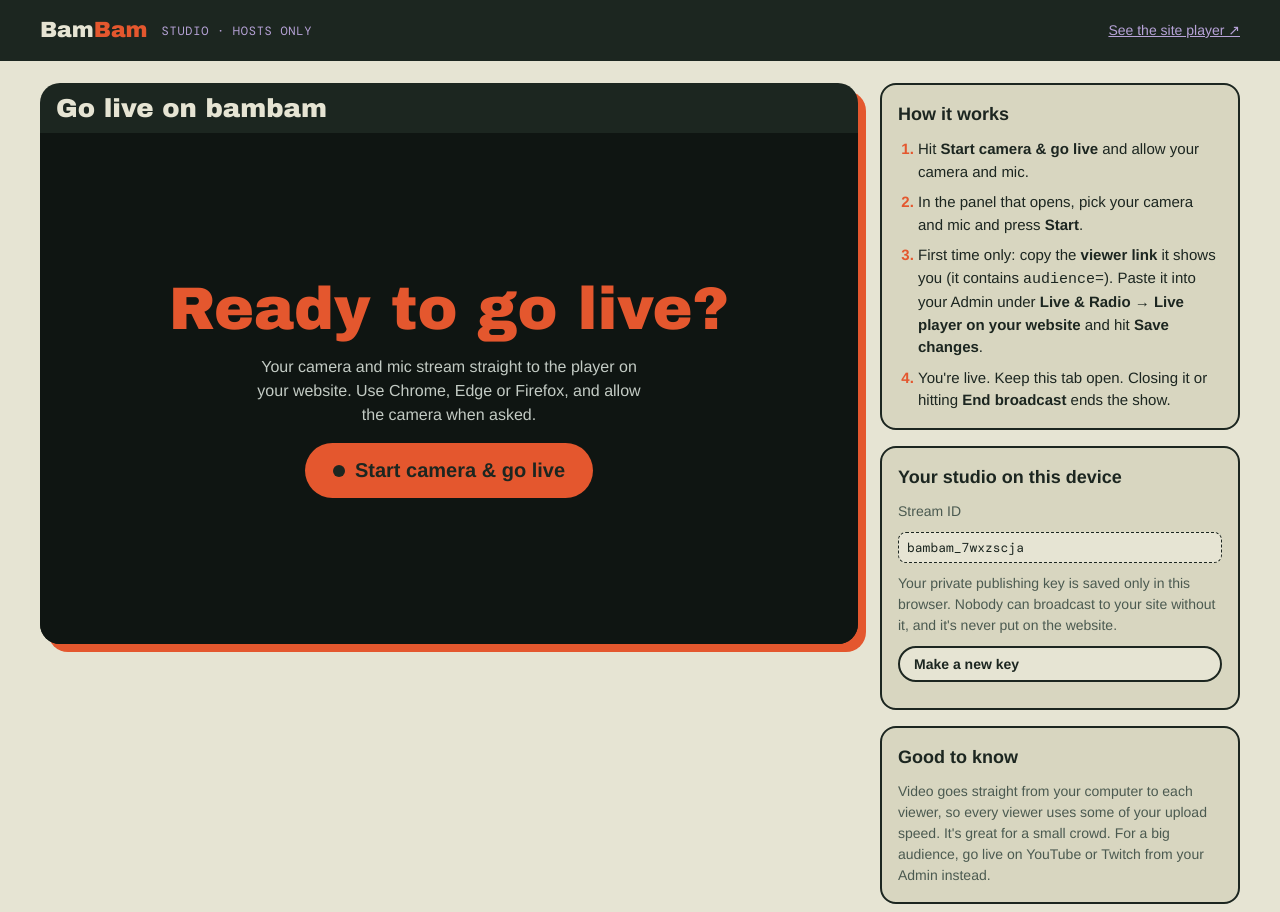
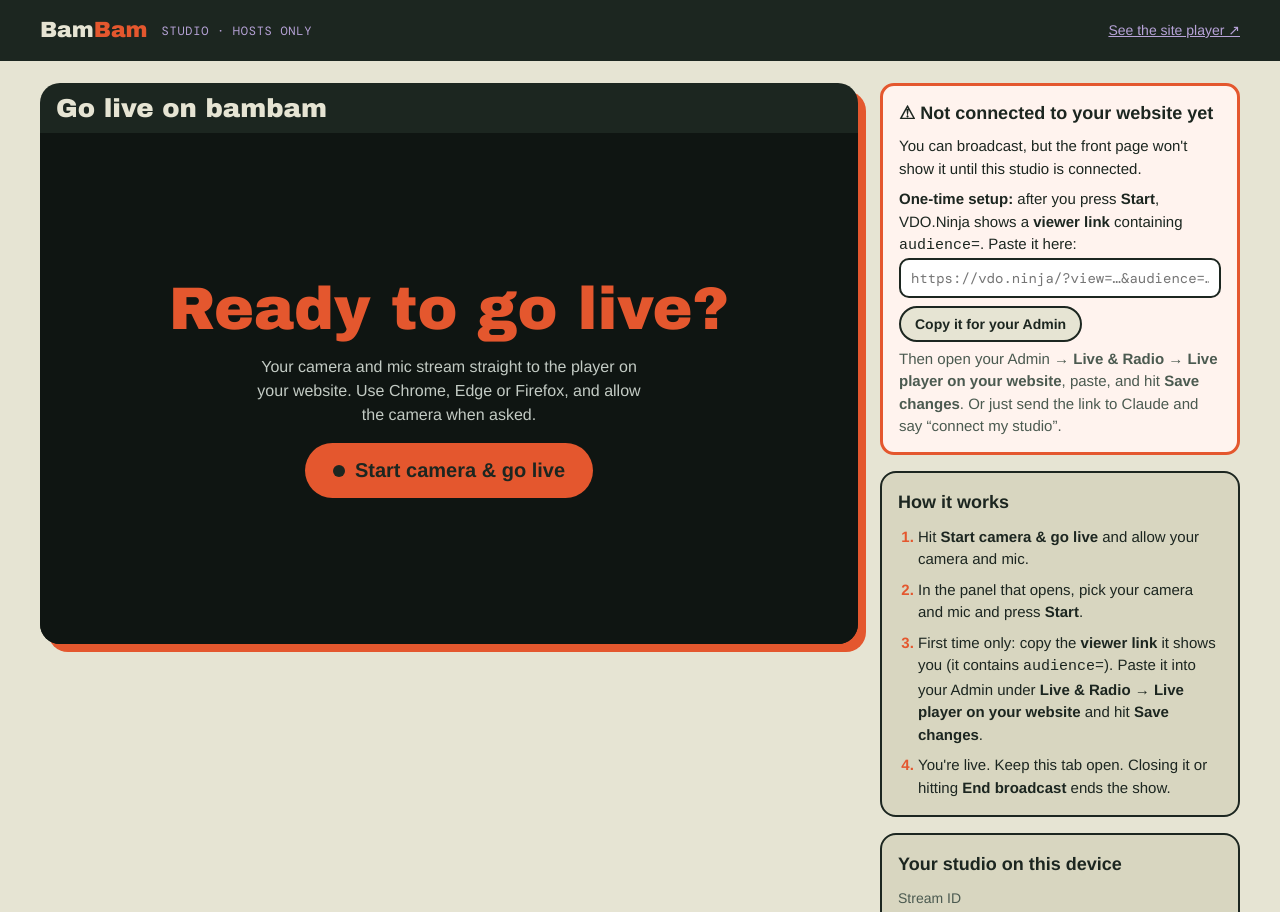
Before and after one commit to harleyloft47-king/bam-bam-reviews-play, a plain HTML site: page studio.html in a window 1280 px wide. Shown: the top 912 px of the page. Drawn offline with nearby package versions, Linux system fonts and the light colour scheme; a web font is replaced by a local one.

Commit message:
Studio: show whether the site player is connected to this studio
Co-Authored-By: Claude Opus 5.5 <noreply@anthropic.com>
Claude-Session: https://claude.ai/code/session_018fGmUYbvbRjskUPQLP2zgF

```diff
--- a/studio.html
+++ b/studio.html
@@ -59,6 +59,12 @@ ol li::marker { font-weight: 700; color: var(--ember); }
 .hint { margin: 0; color: var(--ink-soft); font-size: 14px; }
 .mono { font: 13px var(--font-mono); background: var(--paper); border: 1.5px dashed var(--ink); border-radius: 8px; padding: 6px 8px; word-break: break-all; }
 .warn { border-color: var(--ember); }
+.link-state { border-radius: 14px; padding: 14px 16px; display: grid; gap: 8px; border: 3px solid var(--ember); background: #fff3ee; }
+.link-state.ok { border-color: #2f7d4f; background: #eef7f0; }
+.link-state h2 { font-size: 18px; margin: 0; }
+.link-state p { margin: 0; font-size: 15px; }
+.link-state input { width: 100%; padding: 9px 10px; border: 2px solid var(--ink); border-radius: 10px; font: 14px var(--font-mono); background: #fff; }
+.link-state .row { display: flex; gap: 8px; flex-wrap: wrap; align-items: center; }
 @media (max-width: 900px) { main { grid-template-columns: 1fr; } }
 </style>
 </head>
@@ -86,6 +92,19 @@ ol li::marker { font-weight: 700; color: var(--ember); }
   </section>
 
   <aside>
+    <div class="link-state" id="linkState" aria-live="polite">
+      <h2 id="lsTitle">Checking your website…</h2>
+      <p id="lsText"></p>
+      <div id="lsFix" hidden>
+        <p><b>One-time setup:</b> after you press <b>Start</b>, VDO.Ninja shows a <b>viewer link</b> containing <code>audience=</code>. Paste it here:</p>
+        <input id="viewerLink" type="text" spellcheck="false" placeholder="https://vdo.ninja/?view=…&audience=…">
+        <div class="row" style="margin-top:8px">
+          <button class="btn" id="copyFix" type="button">Copy it for your Admin</button>
+          <span class="hint" id="fixMsg"></span>
+        </div>
+        <p class="hint" style="margin-top:6px">Then open your Admin → <b>Live &amp; Radio</b> → <b>Live player on your website</b>, paste, and hit <b>Save changes</b>. Or just send the link to Claude and say “connect my studio”.</p>
+      </div>
+    </div>
     <div class="card">
       <h2>How it works</h2>
       <ol>
@@ -141,6 +160,36 @@ $("resetBtn").addEventListener("click", () => {
   studio = { id: "bambam_" + randomId(8), key: randomId(28) }; save(studio); $("sid").textContent = studio.id;
   armed = false; $("resetBtn").textContent = "Make a new key"; $("resetMsg").textContent = "New key made. Go live once and paste the new viewer link into your Admin.";
 });
+// Is the website's player pointed at THIS studio?
+async function checkLink() {
+  const box = $("linkState");
+  try {
+    const r = await fetch("content.json?v=" + Date.now(), { cache: "no-store" });
+    const c = await r.json();
+    const e = c && c.schedule && c.schedule.live && c.schedule.live.embed;
+    if (e && e.platform === "vdo" && e.id === studio.id) {
+      box.classList.add("ok"); $("lsTitle").textContent = "✓ Connected to your website";
+      $("lsText").textContent = "When you go live here, your stream plays in the Watch Bam Bam Live player on the front page."; $("lsFix").hidden = true;
+    } else {
+      box.classList.remove("ok"); $("lsTitle").textContent = "⚠ Not connected to your website yet";
+      $("lsText").textContent = e && e.platform === "vdo"
+        ? "Your website's player is set to a different studio (another browser or an old key). Connect this one so viewers see you."
+        : "You can broadcast, but the front page won't show it until this studio is connected.";
+      $("lsFix").hidden = false;
+    }
+  } catch (_) { $("lsTitle").textContent = "Couldn't check your website"; $("lsText").textContent = "Check your connection and reload."; }
+}
+checkLink();
+$("viewerLink").addEventListener("input", () => {
+  const v = $("viewerLink").value.trim(); let ok = false;
+  try { const u = new URL(v); ok = /vdo\.ninja$/i.test(u.hostname) && u.searchParams.get("view") === studio.id && !!u.searchParams.get("audience"); } catch (_) {}
+  $("fixMsg").textContent = !v ? "" : ok ? "✓ That's the right link." : "That doesn't look like this studio's viewer link (it should have view=" + studio.id + " and audience=).";
+});
+$("copyFix").addEventListener("click", async () => {
+  try { await navigator.clipboard.writeText($("viewerLink").value.trim()); $("fixMsg").textContent = "Copied. Paste it in your Admin."; }
+  catch (_) { $("fixMsg").textContent = "Couldn't copy. Select the link and copy it."; }
+});
+
 window.addEventListener("beforeunload", e => { if ($("screen").querySelector("iframe")) { e.preventDefault(); e.returnValue = ""; } });
 </script>
 </body>
```
